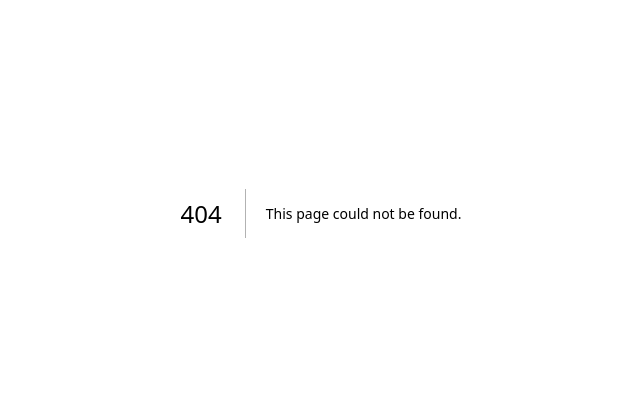
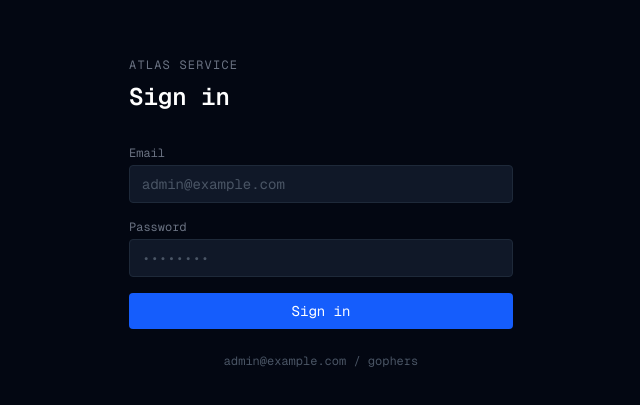
Before and after one commit to adrian-qorbani/atlas-service, a Next.js app in the folder client/: page /login in a window 1280 px wide. Before the commit this address had no page. Shown: the part 187-592 px from the top of the page, without its empty margins (319-959 px from the left). Built offline with nearby package versions, Linux system fonts and the light colour scheme; no server answers.

Commit message:
feat(client): add login page and auth cookie routes

```diff
--- /dev/null
+++ b/client/app/api/auth/logout/route.ts
@@ -0,0 +1,8 @@
+import { NextResponse } from "next/server";
+import { cookies } from "next/headers";
+
+export async function POST() {
+  const cookieStore = await cookies();
+  cookieStore.delete("atlas_token");
+  return NextResponse.json({ ok: true });
+}
--- /dev/null
+++ b/client/app/api/auth/set-token/route.ts
@@ -0,0 +1,21 @@
+import { NextResponse } from "next/server";
+import { cookies } from "next/headers";
+
+export async function POST(request: Request) {
+  const { token } = await request.json();
+
+  if (!token) {
+    return NextResponse.json({ error: "No token provided" }, { status: 400 });
+  }
+
+  const cookieStore = await cookies();
+  cookieStore.set("atlas_token", token, {
+    httpOnly: true,
+    secure: process.env.NODE_ENV === "production",
+    sameSite: "lax",
+    path: "/",
+    maxAge: 60 * 60 * 24,
+  });
+
+  return NextResponse.json({ ok: true });
+}
--- /dev/null
+++ b/client/app/login/page.tsx
@@ -0,0 +1,100 @@
+"use client";
+
+import { useState } from "react";
+import { useRouter } from "next/navigation";
+import { getToken } from "@/lib/api";
+import type { APIError } from "@/types";
+
+const DEFAULT_KID = process.env.NEXT_PUBLIC_AUTH_KID || "54bb2165-71e1-41a6-af3e-7da4a0e1e2c1";
+
+export default function LoginPage() {
+  const router = useRouter();
+  const [email, setEmail]       = useState("");
+  const [password, setPassword] = useState("");
+  const [error, setError]       = useState<string | null>(null);
+  const [loading, setLoading]   = useState(false);
+
+  async function handleLogin(e: React.FormEvent) {
+    e.preventDefault();
+    setError(null);
+    setLoading(true);
+
+    try {
+      const token = await getToken(email, password, DEFAULT_KID);
+
+      await fetch("/api/auth/set-token", {
+        method: "POST",
+        headers: { "Content-Type": "application/json" },
+        body: JSON.stringify({ token }),
+      });
+
+      router.push("/dashboard");
+    } catch (err) {
+      const apiErr = err as APIError;
+      setError(apiErr.error || "Login failed");
+    } finally {
+      setLoading(false);
+    }
+  }
+
+  return (
+    <div className="min-h-screen flex items-center justify-center bg-gray-950">
+      <div className="w-full max-w-sm">
+        <div className="mb-8">
+          <p className="text-gray-500 text-xs font-mono mb-2 tracking-widest uppercase">
+            Atlas Service
+          </p>
+          <h1 className="text-2xl font-mono font-semibold text-white">
+            Sign in
+          </h1>
+        </div>
+
+        <form onSubmit={handleLogin} className="space-y-4">
+          <div>
+            <label className="block text-xs text-gray-500 mb-1 font-mono">
+              Email
+            </label>
+            <input
+              type="email"
+              value={email}
+              onChange={(e) => setEmail(e.target.value)}
+              placeholder="admin@example.com"
+              required
+              className="w-full bg-gray-900 border border-gray-800 rounded px-3 py-2 text-sm font-mono text-white placeholder-gray-600 focus:outline-none focus:border-blue-500 transition-colors"
+            />
+          </div>
+
+          <div>
+            <label className="block text-xs text-gray-500 mb-1 font-mono">
+              Password
+            </label>
+            <input
+              type="password"
+              value={password}
+              onChange={(e) => setPassword(e.target.value)}
+              placeholder="••••••••"
+              required
+              className="w-full bg-gray-900 border border-gray-800 rounded px-3 py-2 text-sm font-mono text-white placeholder-gray-600 focus:outline-none focus:border-blue-500 transition-colors"
+            />
+          </div>
+
+          {error && (
+            <p className="text-red-400 text-xs font-mono">{error}</p>
+          )}
+
+          <button
+            type="submit"
+            disabled={loading}
+            className="w-full bg-blue-600 hover:bg-blue-500 disabled:opacity-50 disabled:cursor-not-allowed text-white font-mono text-sm py-2 px-4 rounded transition-colors"
+          >
+            {loading ? "Signing in..." : "Sign in"}
+          </button>
+        </form>
+
+        <p className="mt-6 text-gray-600 text-xs font-mono text-center">
+          admin@example.com / gophers
+        </p>
+      </div>
+    </div>
+  );
+}
```
